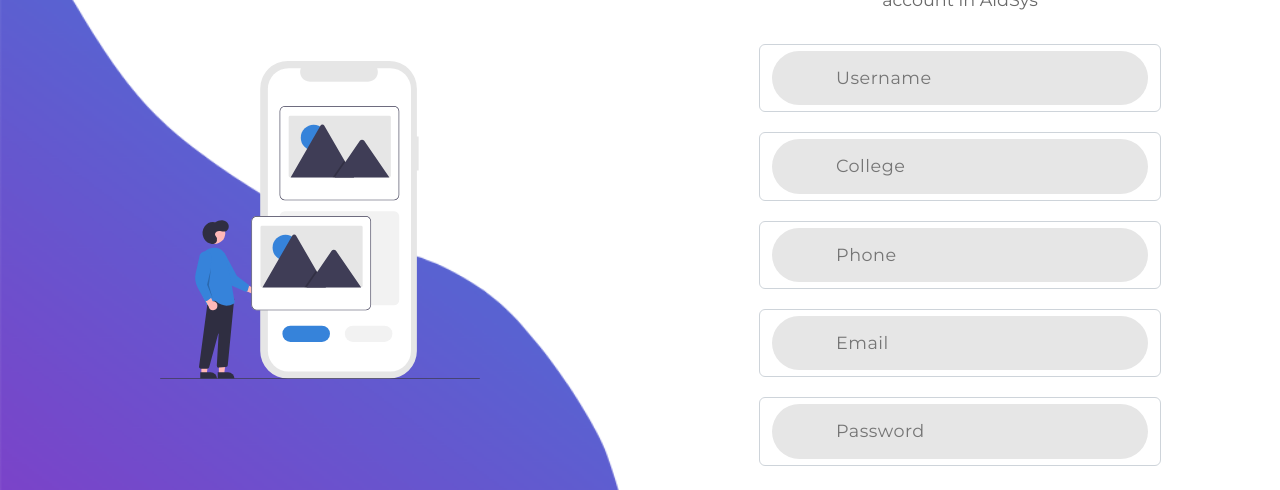
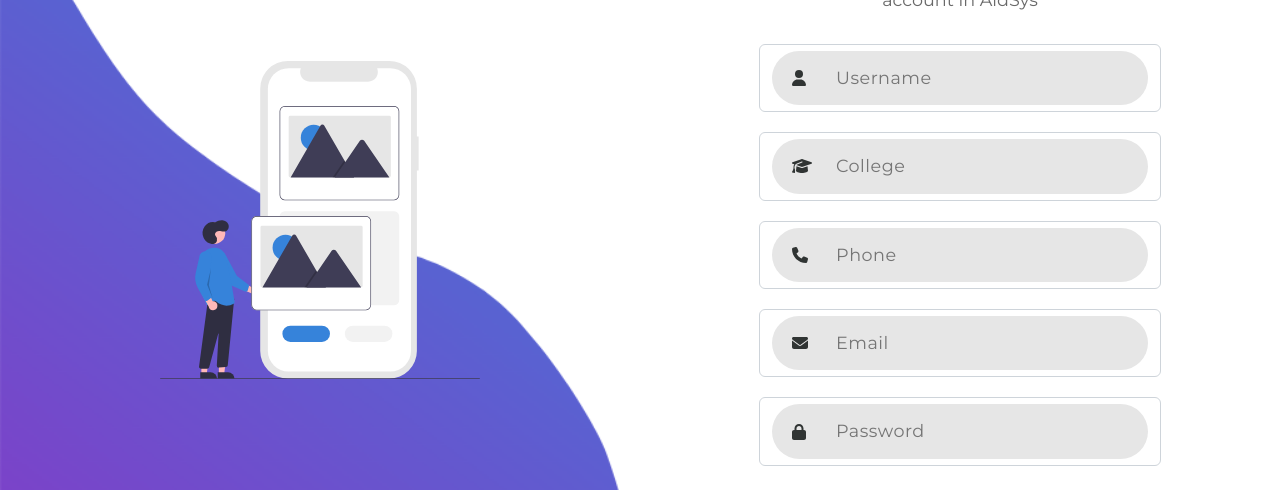
Before and after one commit to SusheelThapa/AidSys-Front-End, a React (Create React App) app: page /signup in a window 1280 px wide. Shown: the part 180-670 px from the top of the page. Built offline with nearby package versions, Linux system fonts and the light colour scheme.

Commit message:
Render font awesome icon in signin and login form

```diff
--- a/src/assets/css/login_signup.css
+++ b/src/assets/css/login_signup.css
@@ -82,7 +82,7 @@ input {
     padding: 14px 64px;
 }
 
-input~i {
+input~svg {
     position: absolute;
     left: 32px;
     top: 50%;
@@ -91,7 +91,7 @@ input~i {
     transition: color 0.4s;
 }
 
-input:focus~i {
+input:focus~svg>path {
     color: #843bc7;
 }
 
--- a/src/components/Login.jsx
+++ b/src/components/Login.jsx
@@ -47,8 +47,8 @@ const Login = () => {
   };
 
   const inputFields = [
-    { name: "Username", type: "text" },
-    { name: "Password", type: "password" },
+    { name: "Username", type: "text", icon: "fa-solid fa-user" },
+    { name: "Password", type: "password", icon: "fa-solid fa-lock" },
   ];
 
   return (
@@ -66,7 +66,11 @@ const Login = () => {
             AidSys
           </p>
 
-          <Form  formType="Login" onSubmit={handleSubmit} inputFields={inputFields} />
+          <Form
+            formType="Login"
+            onSubmit={handleSubmit}
+            inputFields={inputFields}
+          />
 
           <Link to={`/signup`}>Don't have one? Create one</Link>
         </div>
--- a/src/components/Signup.jsx
+++ b/src/components/Signup.jsx
@@ -23,11 +23,11 @@ const Signup = () => {
   });
 
   const inputFields = [
-    { name: "Username", type: "text" },
-    { name: "College", type: "text" },
-    { name: "Phone", type: "text" },
-    { name: "Email", type: "email" },
-    { name: "Password", type: "password" },
+    { name: "Username", type: "text", icon: "fa-solid fa-user" },
+    { name: "College", type: "text", icon: "fa-solid fa-graduation-cap" },
+    { name: "Phone", type: "text", icon: "fa-solid fa-phone" },
+    { name: "Email", type: "email", icon: "fa-solid fa-envelope" },
+    { name: "Password", type: "password", icon: "fa-solid fa-lock" },
   ];
 
   const handleSubmit = async (event, data) => {
--- a/src/components/common/Form.jsx
+++ b/src/components/common/Form.jsx
@@ -1,4 +1,6 @@
 import React from "react";
+
+import { FontAwesomeIcon } from "@fortawesome/react-fontawesome";
 
 const Form = (props) => {
   const { formType, onSubmit, inputFields } = props;
@@ -25,6 +27,7 @@ const Form = (props) => {
               ref={field.ref}
               name={field.name}
             />
+            <FontAwesomeIcon icon={field.icon} />
           </div>
         );
       })}
```
